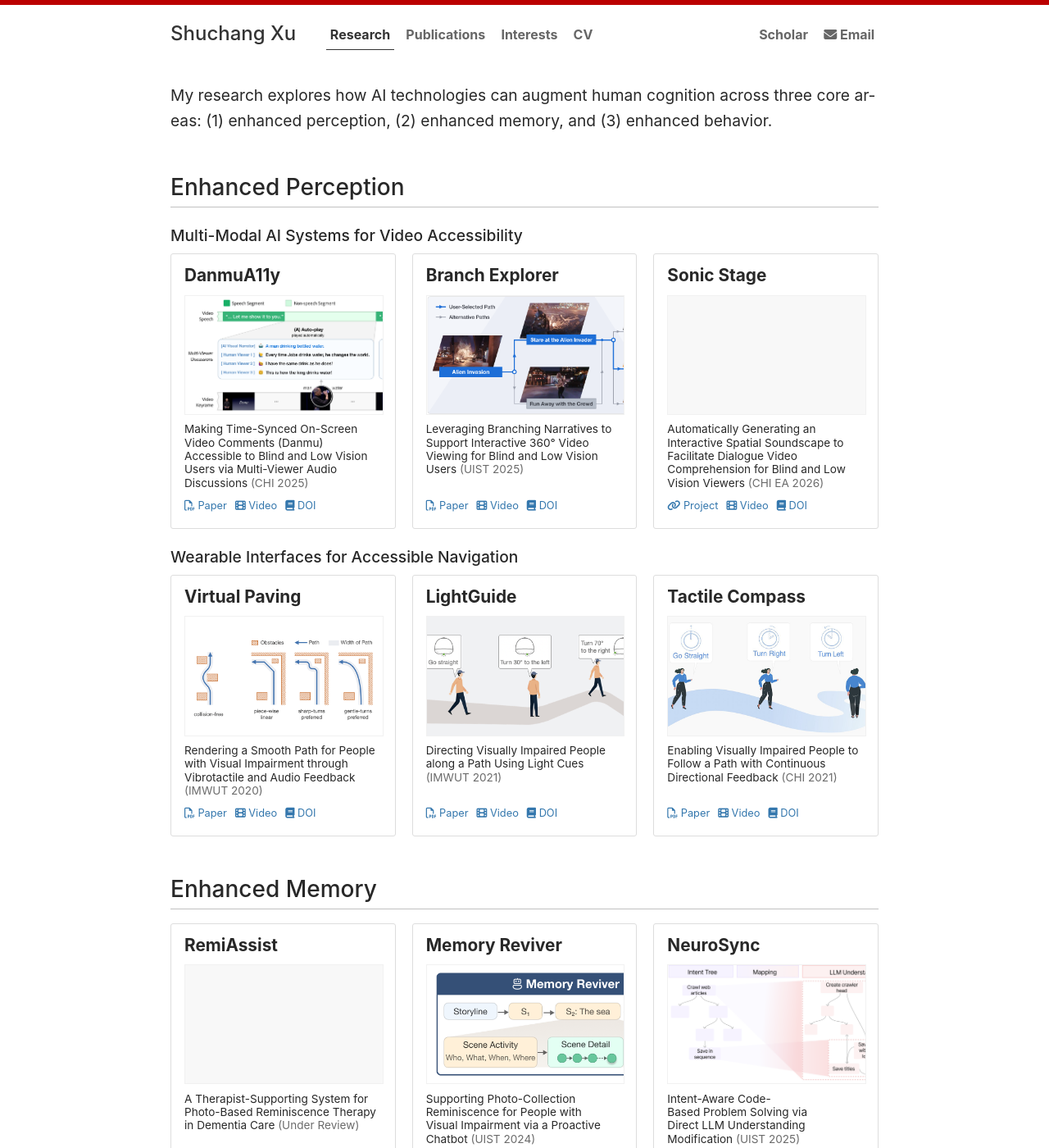
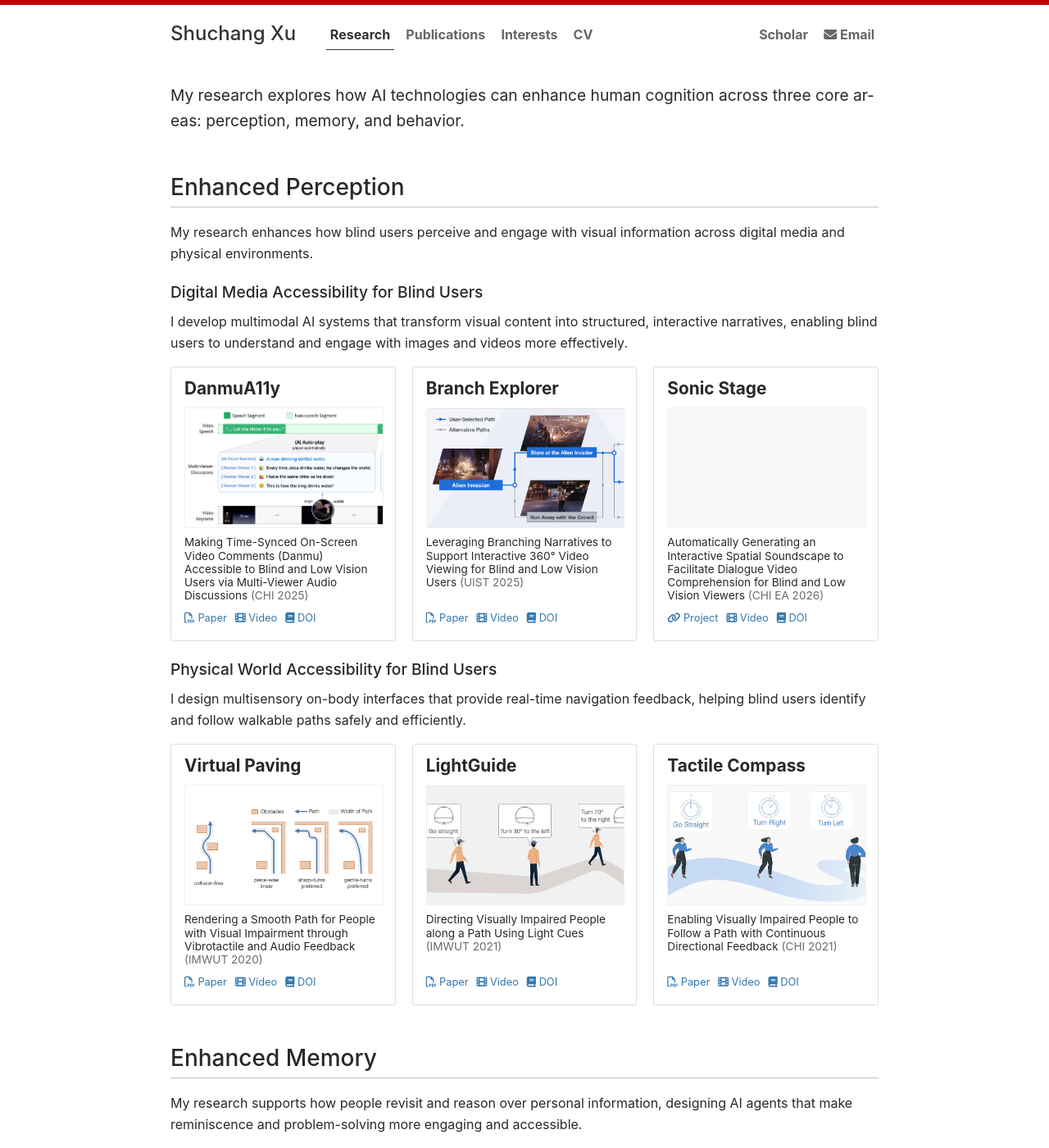
Before and after one commit to ShuchangXu/ShuchangXu.github.io, a Jekyll site: the page built from research.md, in a window 1280 px wide and 1400 px high. Shown: the whole window at 82% size. Built offline with Jekyll 4.4.1, drawn with Linux system fonts in a browser that asks for light colours; a style sheet for code colours, icons or effects is not loaded; some of the changed text lies outside the part shown.

Commit message:
Add section/subgroup intros on Research page; rename Perception subgroups
Co-Authored-By: Claude Opus 4.8 <noreply@anthropic.com>

```diff
--- a/research.md
+++ b/research.md
@@ -9,29 +9,43 @@ class: projects
 # Research
 
 {:.lead}
-My research explores how AI technologies can augment human cognition across three core areas: (1) enhanced perception, (2) enhanced memory, and (3) enhanced behavior.
+My research explores how AI technologies can enhance human cognition across three core areas: perception, memory, and behavior.
 
 ## Enhanced Perception
 
-### Multi-Modal AI Systems for Video Accessibility
+My research enhances how blind users perceive and engage with visual information across digital media and physical environments.
+
+### Digital Media Accessibility for Blind Users
+
+I develop multimodal AI systems that transform visual content into structured, interactive narratives, enabling blind users to understand and engage with images and videos more effectively.
+
 <div class="grid">
 {% assign items = site.publications | where: "subgroup", "video" | sort: "order" %}
 {% for pub in items %}{% include research_card.html pub=pub %}{% endfor %}
 </div>
 
-### Wearable Interfaces for Accessible Navigation
+### Physical World Accessibility for Blind Users
+
+I design multisensory on-body interfaces that provide real-time navigation feedback, helping blind users identify and follow walkable paths safely and efficiently.
+
 <div class="grid">
 {% assign items = site.publications | where: "subgroup", "navigation" | sort: "order" %}
 {% for pub in items %}{% include research_card.html pub=pub %}{% endfor %}
 </div>
 
 ## Enhanced Memory
+
+My research supports how people revisit and reason over personal information, designing AI agents that make reminiscence and problem-solving more engaging and accessible.
+
 <div class="grid">
 {% assign items = site.publications | where: "theme", "Enhanced Memory and Reasoning" | sort: "order" %}
 {% for pub in items %}{% include research_card.html pub=pub %}{% endfor %}
 </div>
 
 ## Enhanced Behavior
+
+My research fosters healthier and more effective everyday behaviors, creating interactive experiences that support relaxation, skill-building, and well-being.
+
 <div class="grid">
 {% assign items = site.publications | where: "theme", "Enhanced Behavior" | sort: "order" %}
 {% for pub in items %}{% include research_card.html pub=pub %}{% endfor %}
```
